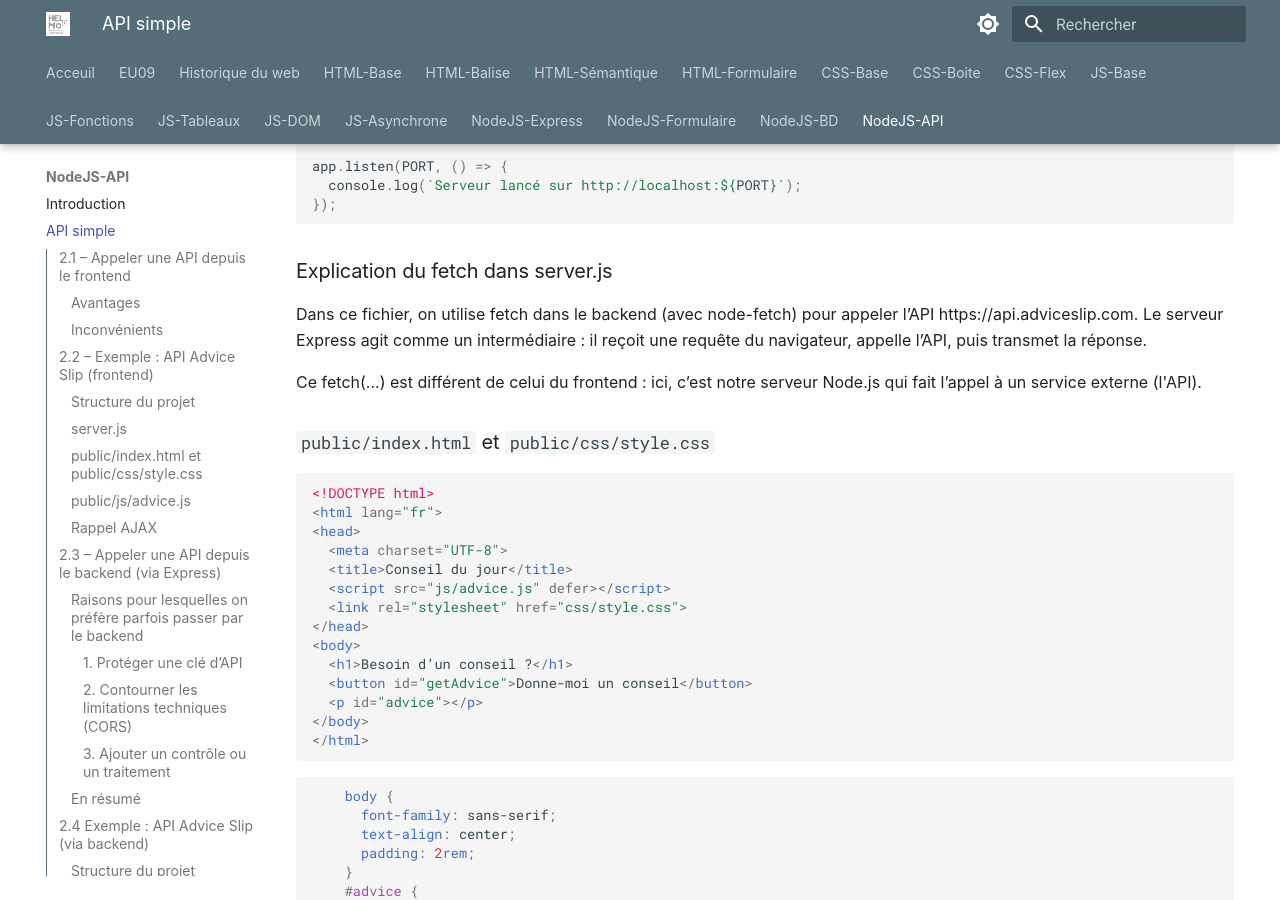
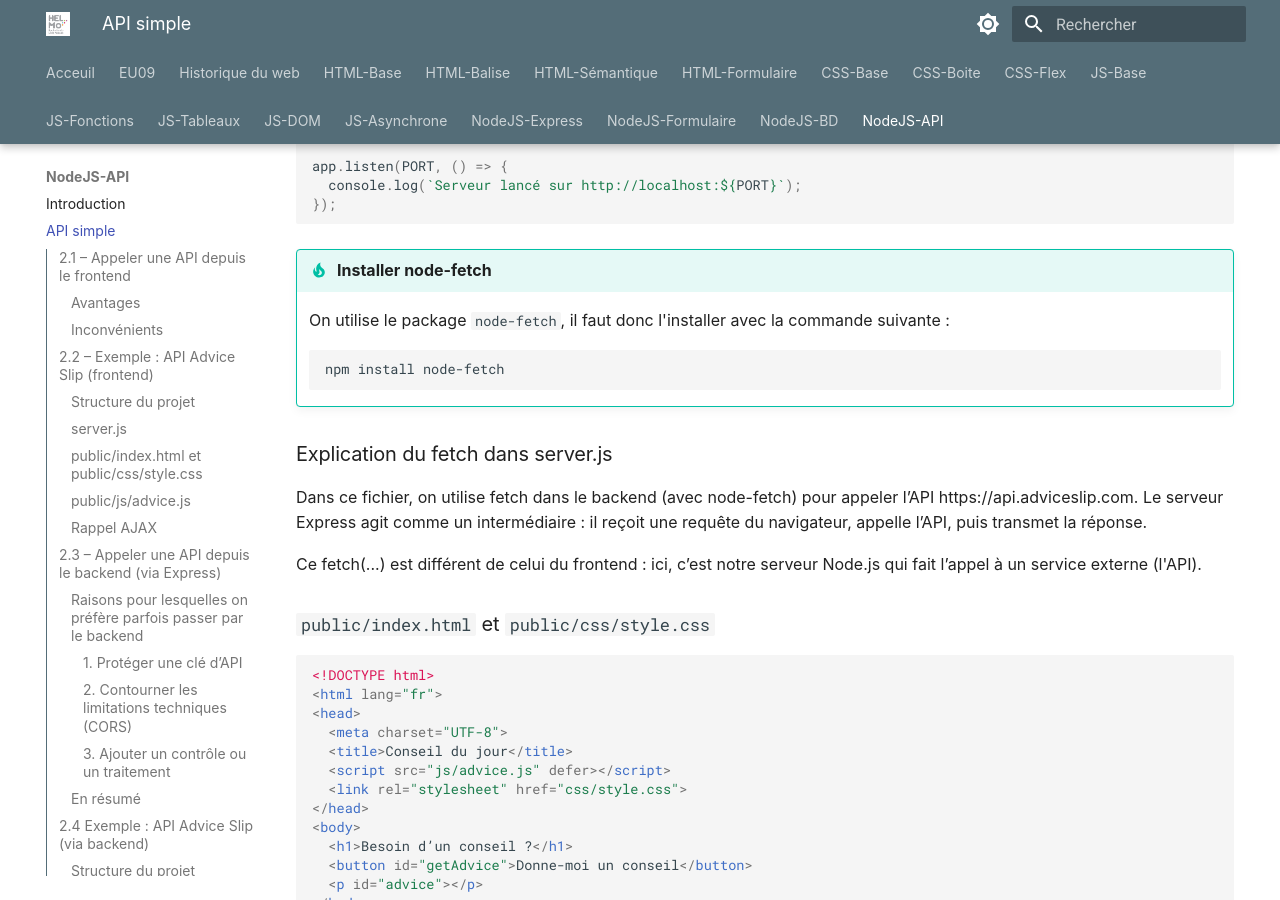
Before and after one commit to gregbaltus/IA_UE09_Technique_web, an MkDocs documentation site: the page built from docs/17_NodeAPI/apiSimple.md, in a window 1280 px wide and 900 px high, scrolled down 5755 px. Built offline with MkDocs 1.6.1 and Material for MkDocs 9.7.7, drawn with Linux system fonts in a browser that asks for light colours.

Commit message:
tip install node-fetch

````diff
--- a/docs/17_NodeAPI/apiSimple.md
+++ b/docs/17_NodeAPI/apiSimple.md
@@ -264,6 +264,12 @@ app.listen(PORT, () => {
 });
 ```
 
+!!! Tip "Installer node-fetch"
+    On utilise le package `node-fetch`, il faut donc l'installer avec la commande suivante :
+    ```bash
+    npm install node-fetch
+    ```
+
 
 
 ### Explication du fetch dans server.js
````
